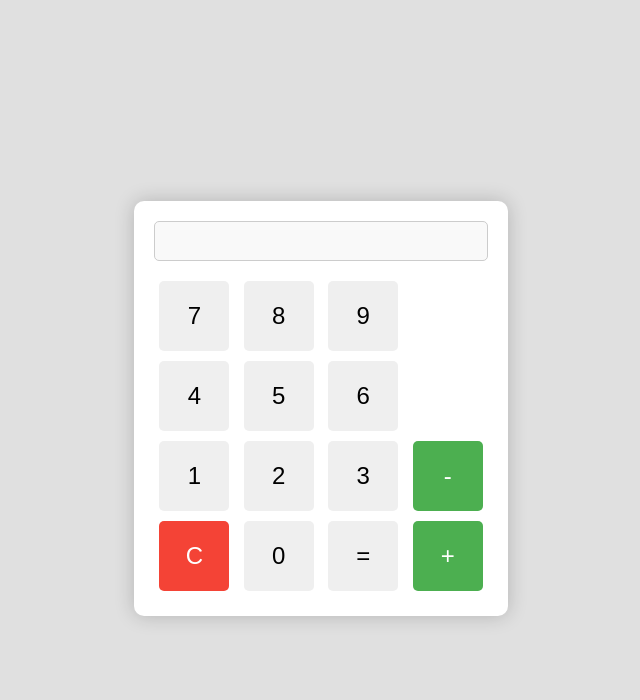
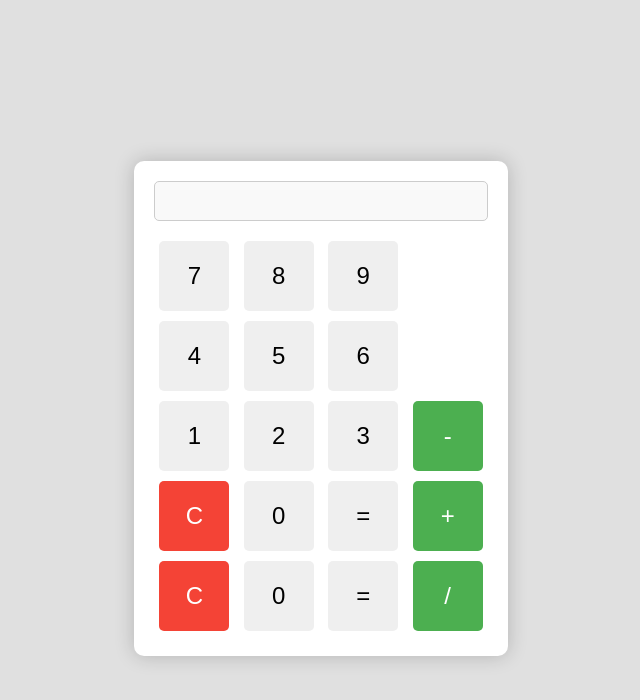
Before and after one commit to DestinyWolf/Oficina_Git, a plain HTML site: page index.html in a window 1280 px wide. Shown: the whole page, without its empty margins (319-959 px from the left). Drawn offline with Linux system fonts and the light colour scheme.

Commit message:
adicionei_divisao

```diff
--- a/index.html
+++ b/index.html
@@ -103,5 +103,12 @@
             <button onclick="calculateResult()">=</button>
             <button class="operator" onclick="appendToDisplay('+')">+</button>
         </div>
+
+        <div>
+            <button class="clear" onclick="clearDisplay()">C</button>
+            <button onclick="appendToDisplay('0')">0</button>
+            <button onclick="calculateResult()">=</button>
+            <button class="operator" onclick="appendToDisplay('/')">/</button>
+        </div>
     </div>
 </body>
```
